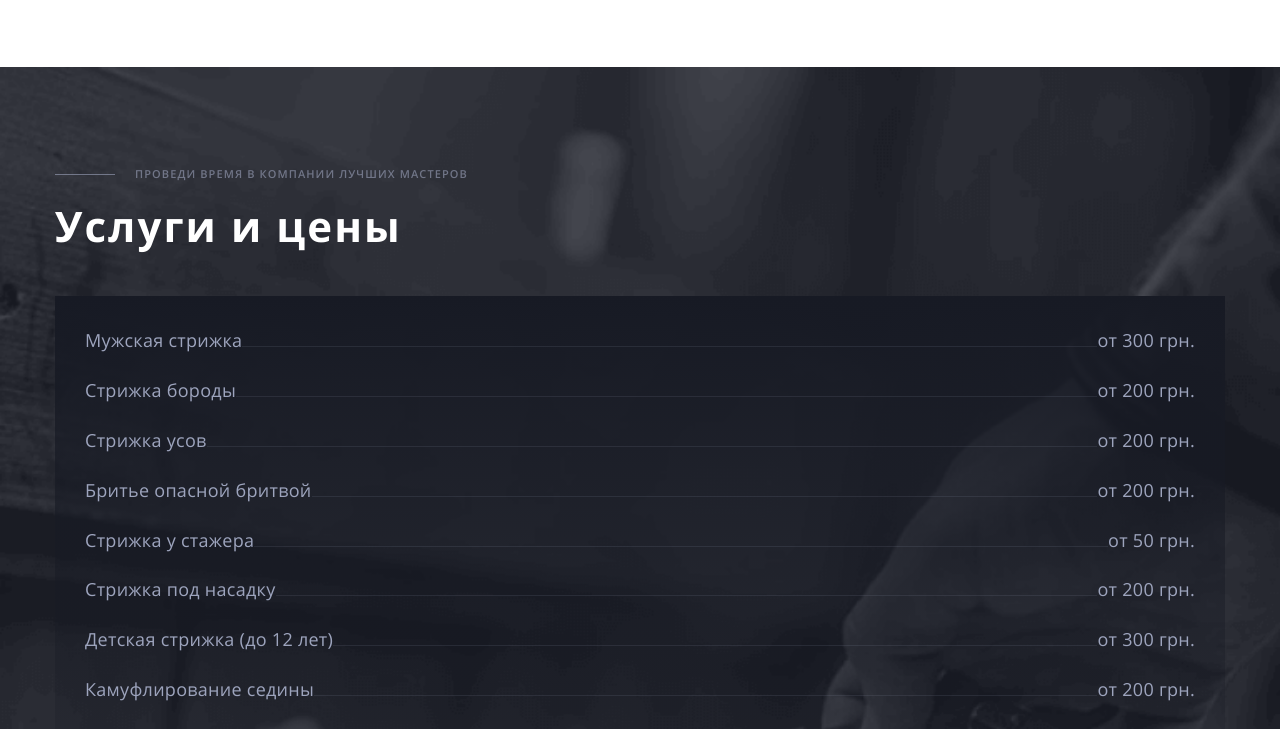
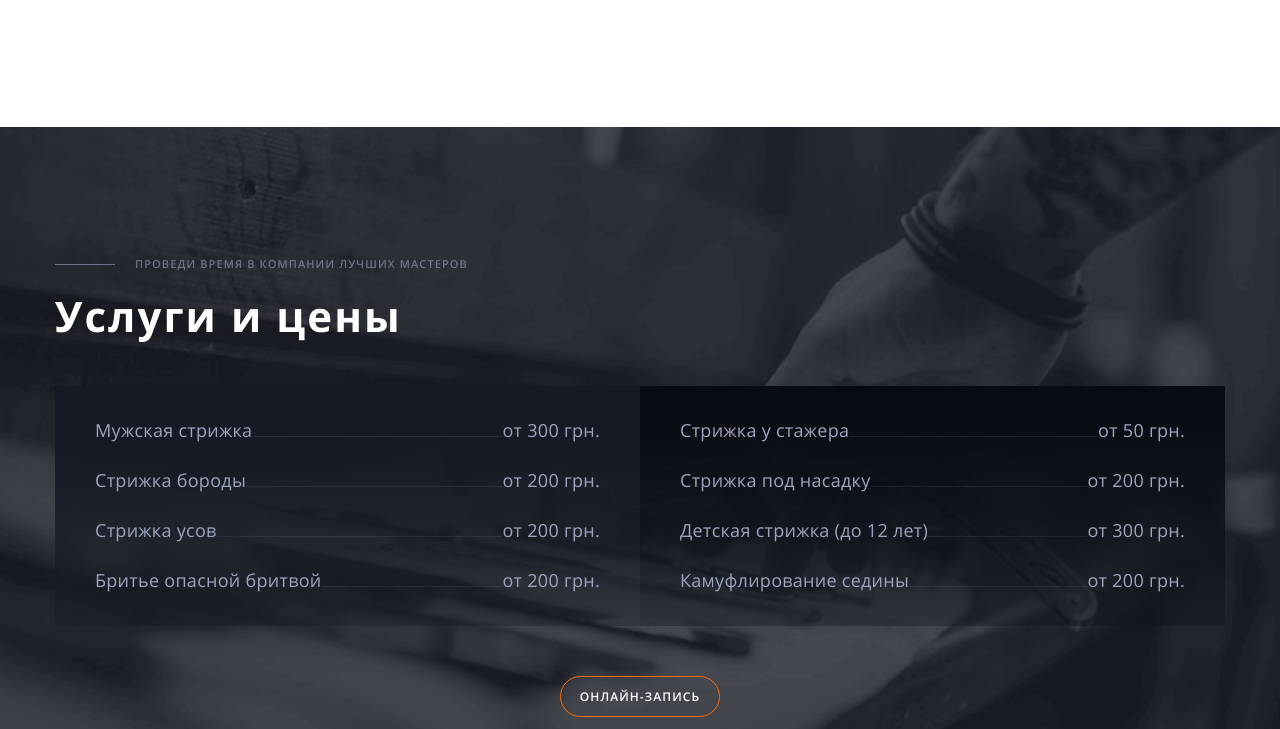
Before and after one commit to NilsRondhuis/Barbershop, a plain HTML site: page index.html in a window 1280 px wide. Shown: the part 1331-2060 px from the top of the page. Drawn offline with nearby package versions, Linux system fonts and the light colour scheme.

Commit message:
Готовая секция прайс

```diff
--- a/index.html
+++ b/index.html
@@ -122,7 +122,8 @@
                 <p class="overhead">Проведи время в компании лучших мастеров</p>
                 <h2 class="title price-title">Услуги и цены</h2>
 
-            <ul class="list price-list mobile">
+            <ul class="list price-list">
+                <div class="design-desktop">
                     <li class="item">
                         <p class="price-text">Мужская стрижка <span class="price-line"></span> от 300 грн.</p>
                     </li>
@@ -135,6 +136,8 @@
                     <li class="item">
                         <p class="price-text">Бритье опасной бритвой <span class="price-line"></span> от 200 грн.</p>
                     </li>
+                </div>
+                <div class="design-desktop">
                     <li class="item">
                         <p class="price-text">Cтрижка у стажера <span class="price-line"></span> от 50 грн.</p>
                     </li>
@@ -147,6 +150,7 @@
                     <li class="item">
                         <p class="price-text">Камуфлирование седины <span class="price-line"></span> от 200 грн.</p>
                     </li>
+                </div>
             </ul>
 
             <div class="centered price-btn">
--- a/sass/base/_section.scss
+++ b/sass/base/_section.scss
@@ -5,6 +5,11 @@
     @include for-size (tablet) {
         padding-top: 100px;
         padding-bottom: 100px;
+    }
+
+    @include for-size (desktop) {
+        padding-top: 130px;
+        padding-bottom: 130px;
     }
 }
 
--- a/sass/layouts/_price.scss
+++ b/sass/layouts/_price.scss
@@ -32,6 +32,22 @@
             background-image: url(../images/price-bg/tablet/price-bg@3x.png);
         }
     }
+
+    @include for-size (desktop) {
+        background-image: url(../../images/price-bg/desktop/price-bg.png);
+
+        @media screen and (min-device-pixel-ratio: 2),
+        screen and (min-resolution: 192dpi),
+        screen and (min-resolution: 2dppx) {
+            background-image: url(../images/price-bg/desktop/price-bg@2x.png);
+        }
+
+        @media screen and (min-device-pixel-ratio: 3),
+        screen and (min-resolution: 288dpi),
+        screen and (min-resolution: 3dppx) {
+            background-image: url(../images/price-bg/desktop/price-bg@3x.png);
+        }
+    }
 }
 
 .title.price-title {
@@ -40,13 +56,39 @@
     margin-bottom: 45px;
 }
 
-.price-list.mobile {
+.price-list {
     padding: 30px;
     background-image: linear-gradient(180deg, #171A24 0%, rgba(23, 26, 36, 0.2) 100%);
-    margin-bottom: 40px;
+    margin-bottom: 50px;
+
+    @include for-size (desktop) {
+        display: flex;
+        justify-content: space-around;
+        padding: 0;
+    }
 
     .item:not(:last-child) {
         margin-bottom: 20px;
+    }
+}
+
+.design-desktop {
+    @media screen and (max-width: 1199px) {
+        &:not(:last-child) {
+            margin-bottom: 20px;
+        }
+    }
+
+    @include for-size (desktop) {
+        width: 100%;
+        padding: 30px 40px;
+
+        &:nth-child(1) {
+            background-image: linear-gradient(180deg, #171A24 0%, rgba(23, 26, 36, 0.2) 100%);
+        }
+        &:nth-child(2) {
+            background-image: linear-gradient(180deg, #090B13 0%, rgba(9, 11, 19, 0.2) 100%);
+        }
     }
 }
 
```
Also changed, not shown: css/main.css, css/main.min.css, 2 other files. Lines whose indentation alone changed are shown as unchanged.
